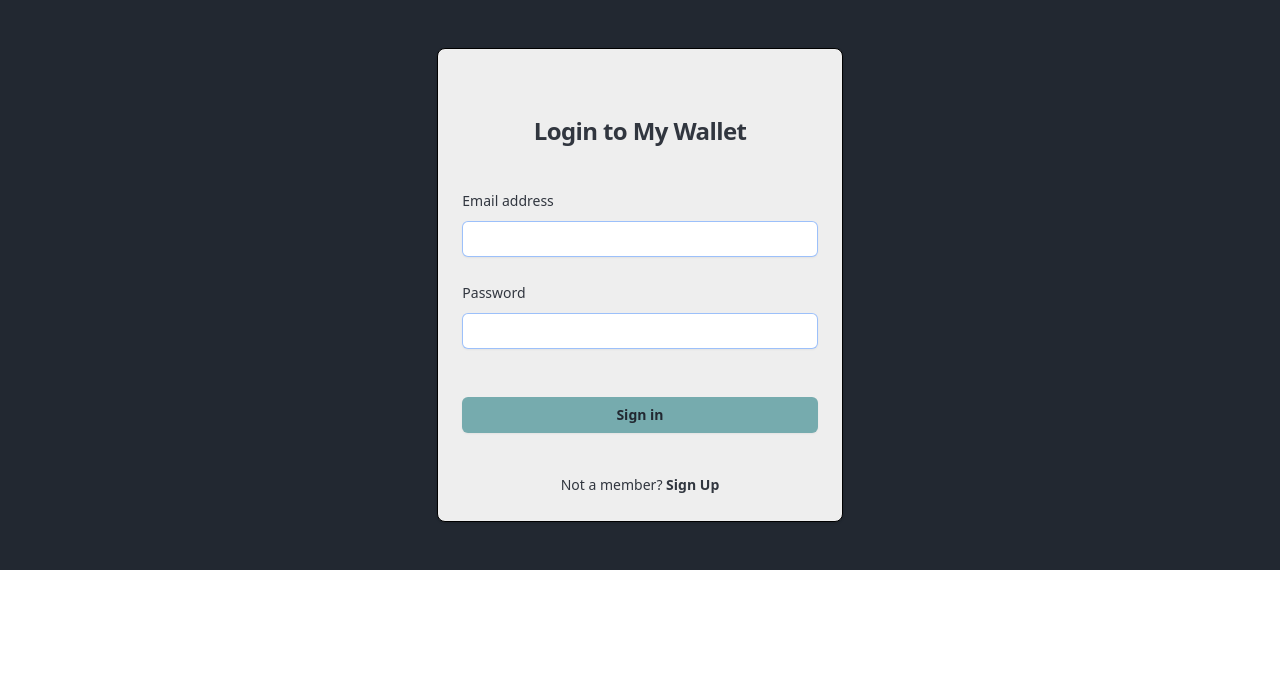
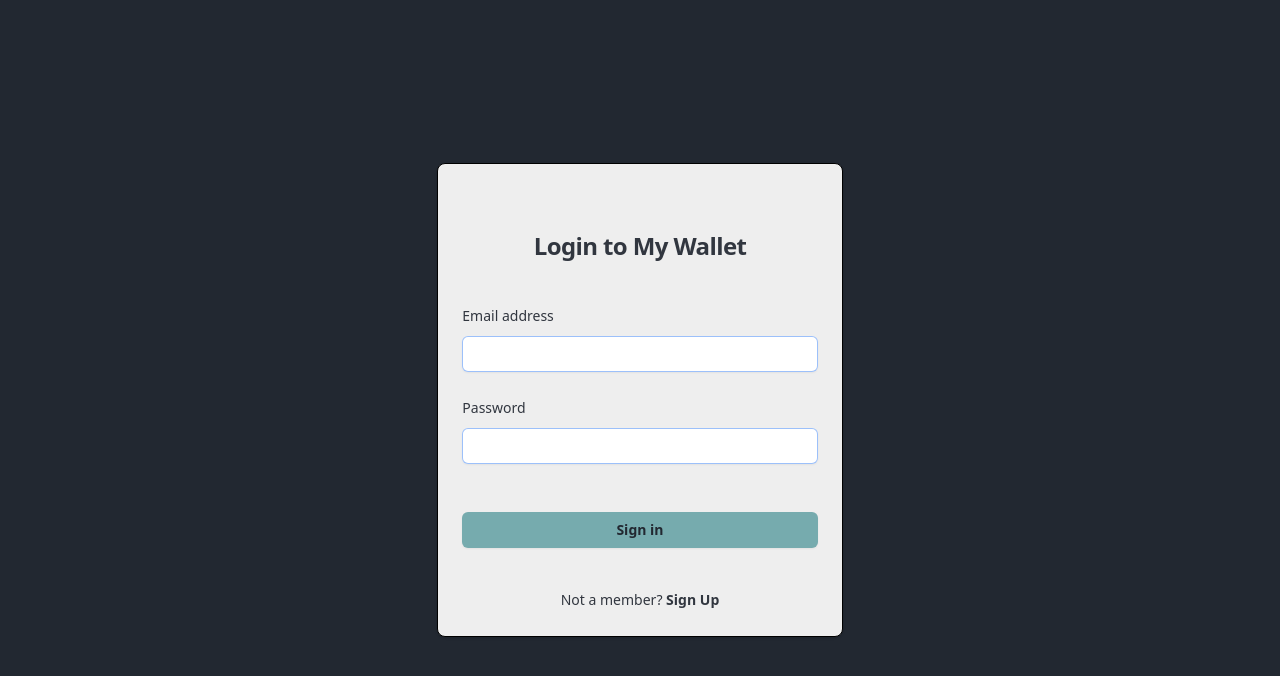
Before and after one commit to IsaVidiTechLab/my-wallet-frontend, a React (Vite) app: page /login in a window 1280 px wide. Shown: the top 676 px of the page. Built offline with nearby package versions, Linux system fonts and the light colour scheme.

Commit message:
fixing the Login UI

```diff
--- a/src/App.jsx
+++ b/src/App.jsx
@@ -37,14 +37,6 @@ function App() {
             path="/"
             element={
               <IsPrivate>
-                <HomePage />
-              </IsPrivate>
-            }
-          />
-          <Route
-            path="/expense"
-            element={
-              <IsPrivate>
                 <ExpensePage />
               </IsPrivate>
             }
--- a/src/pages/ExpensePage.jsx
+++ b/src/pages/ExpensePage.jsx
@@ -19,7 +19,7 @@ function ExpensePage() {
     };
 
   return (
-    <div className='main-content'>
+    <div className='main-content bg-white'>
       Expense Page
       <AddExpense storedToken={storedToken} editingExpense={editingExpense} setEditingExpense={setEditingExpense} triggerRefresh={triggerRefresh}/>
       <AllExpenses storedToken={storedToken} onEdit={handleEdit} refreshKey={triggerRefresh}/>
--- a/src/pages/LoginPage.jsx
+++ b/src/pages/LoginPage.jsx
@@ -34,7 +34,7 @@ function LoginPage(props) {
   };
 
   return (
-    <div className="flex min-h-full flex-col justify-center items-center  px-6 py-12 lg:px-8 bg-midnight">
+    <div className="flex height-login flex-col justify-center items-center  px-6 py-12 lg:px-8 bg-midnight">
     <div className="md:w-1/3 p-6 bg-white border border-gray-200 rounded-lg shadow">
       <div className="sm:mx-auto sm:w-full sm:max-w-sm">
         <h2 className="mt-10 text-center text-2xl font-bold leading-9 tracking-tight text-darkgray">
--- a/src/style/ExpensePage.css
+++ b/src/style/ExpensePage.css
@@ -2,4 +2,5 @@
     margin-left: 15rem;
     padding: 2rem;
     flex: 1;
+    height: 100vh;
   }
--- a/src/style/Login.css
+++ b/src/style/Login.css
@@ -5,4 +5,9 @@
 .main-content {
     padding: 2rem;
     flex: 1;
+
   }
+
+.height-login{
+    height: 100vh;
+  }
```
